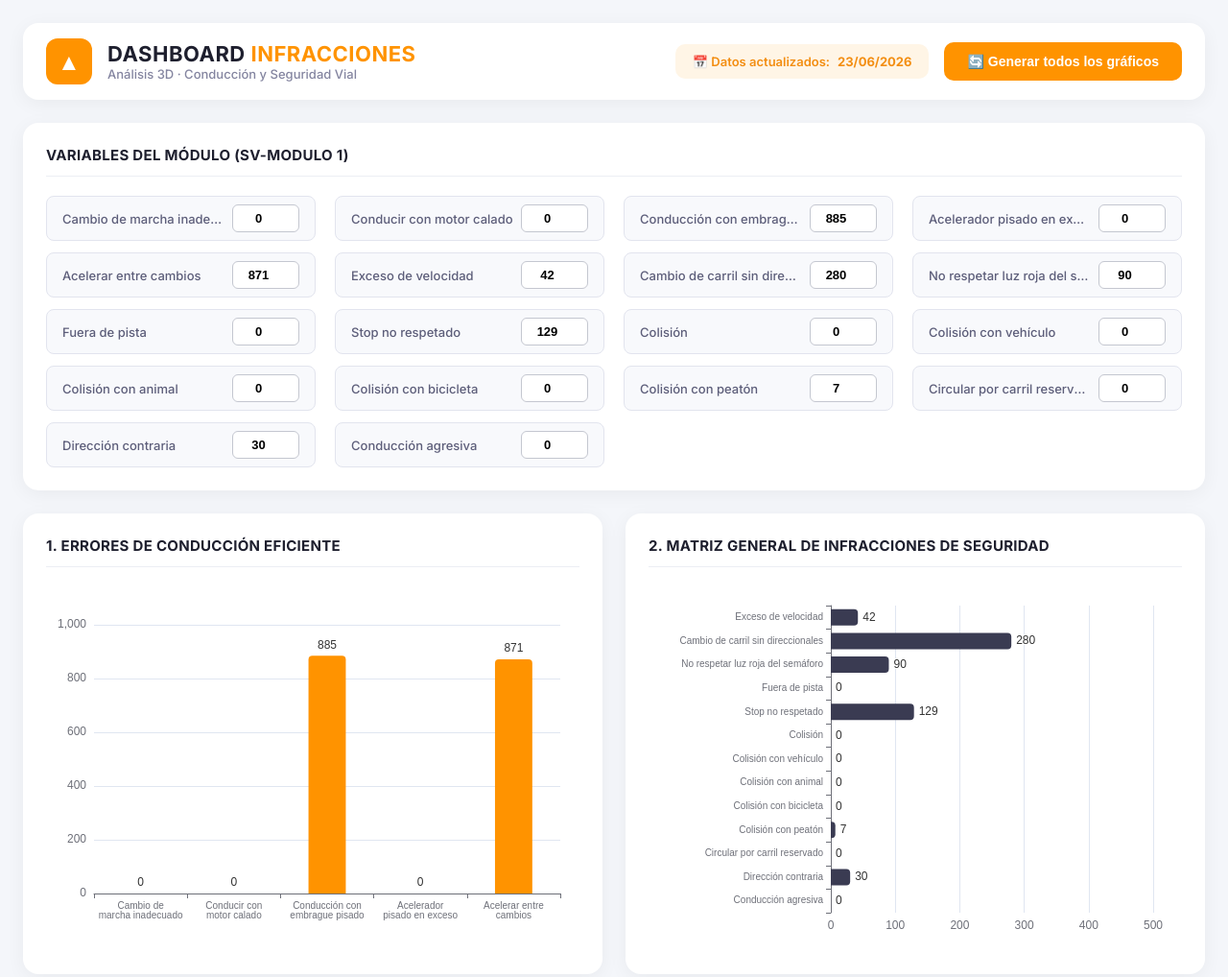
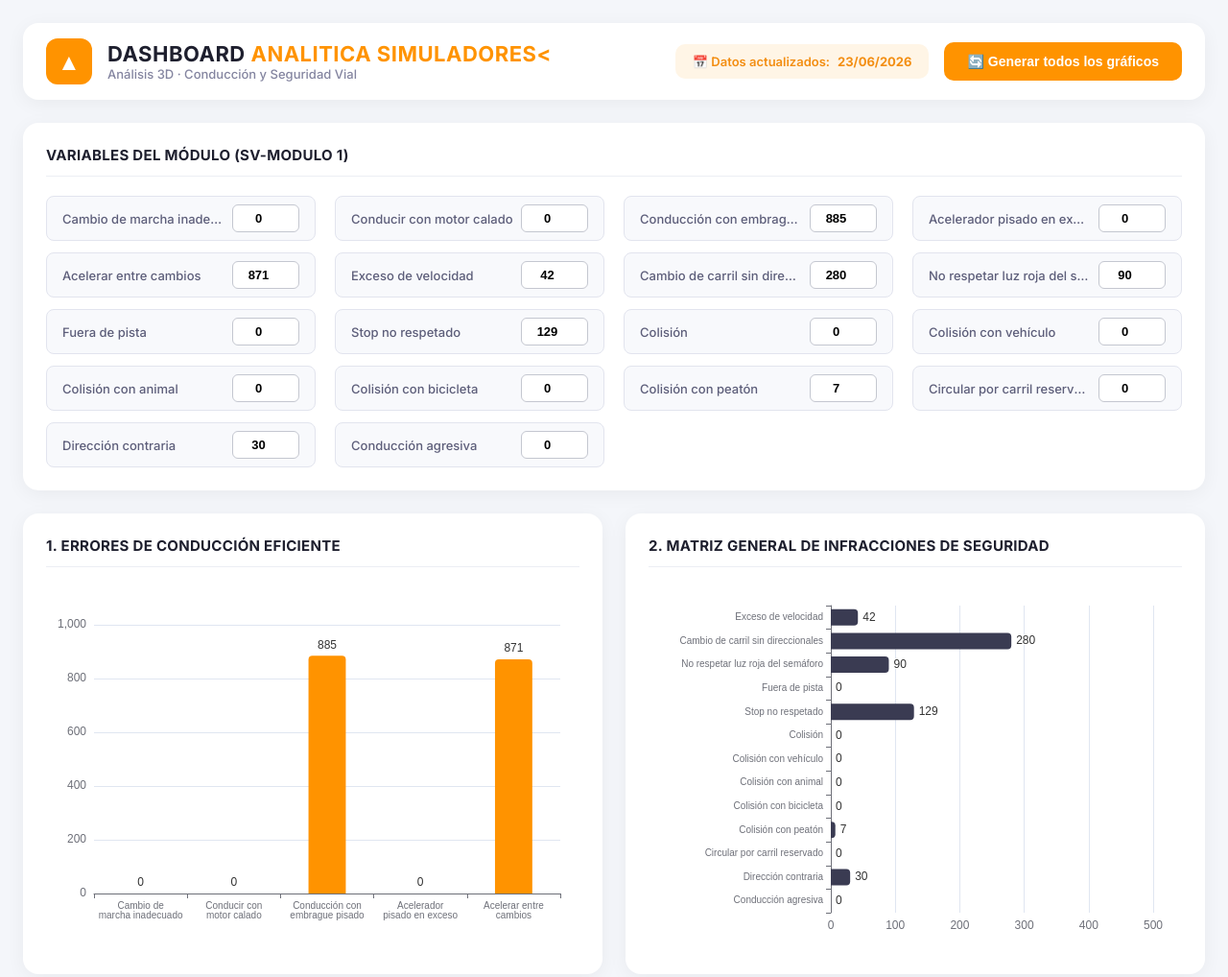
Before and after one commit to TeamDeveloperInnovatechVR/InnovacionAnaliticaSimulador, a plain HTML site: page index.html in a window 1280 px wide. Shown: the top 1018 px of the page at 96% size. Drawn offline with nearby package versions, Linux system fonts and the light colour scheme.

Commit message:
Update index.html

```diff
--- a/index.html
+++ b/index.html
@@ -375,7 +375,7 @@
             <div class="header-left">
                 <div class="logo-icon">▲</div>
                 <div class="header-title">
-                    <h1>Dashboard <span>Infracciones</span></h1>
+                    <h1>Dashboard <span>Analitica Simuladores<</span></h1>
                     <div class="sub">Análisis 3D · Conducción y Seguridad Vial</div>
                 </div>
             </div>
```
